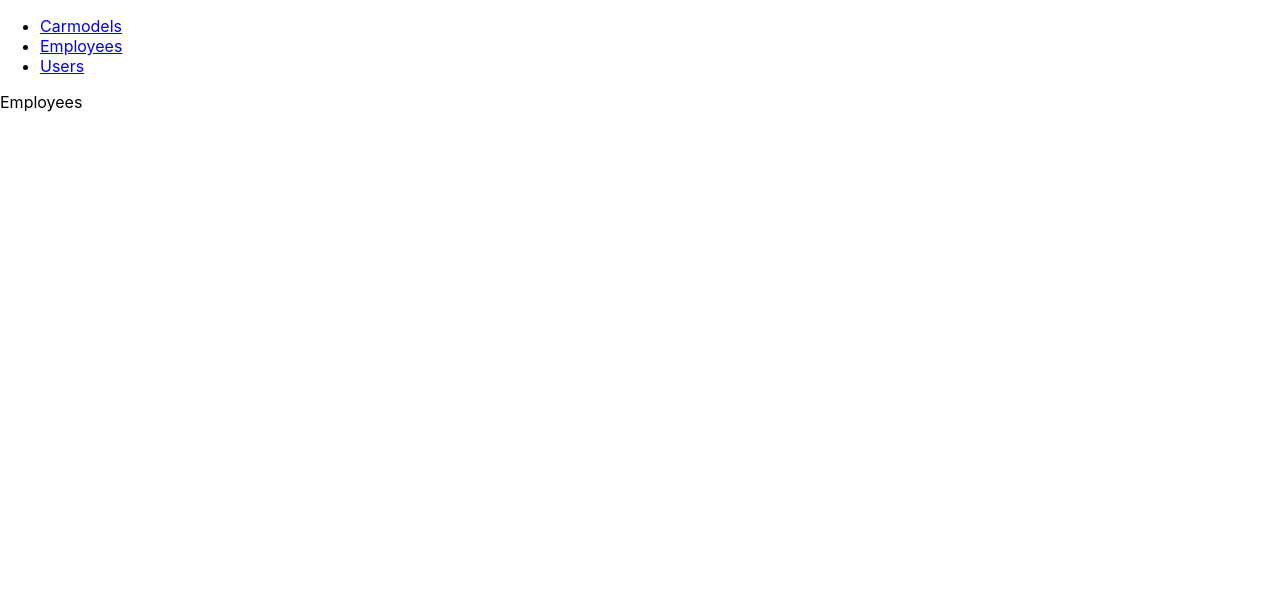
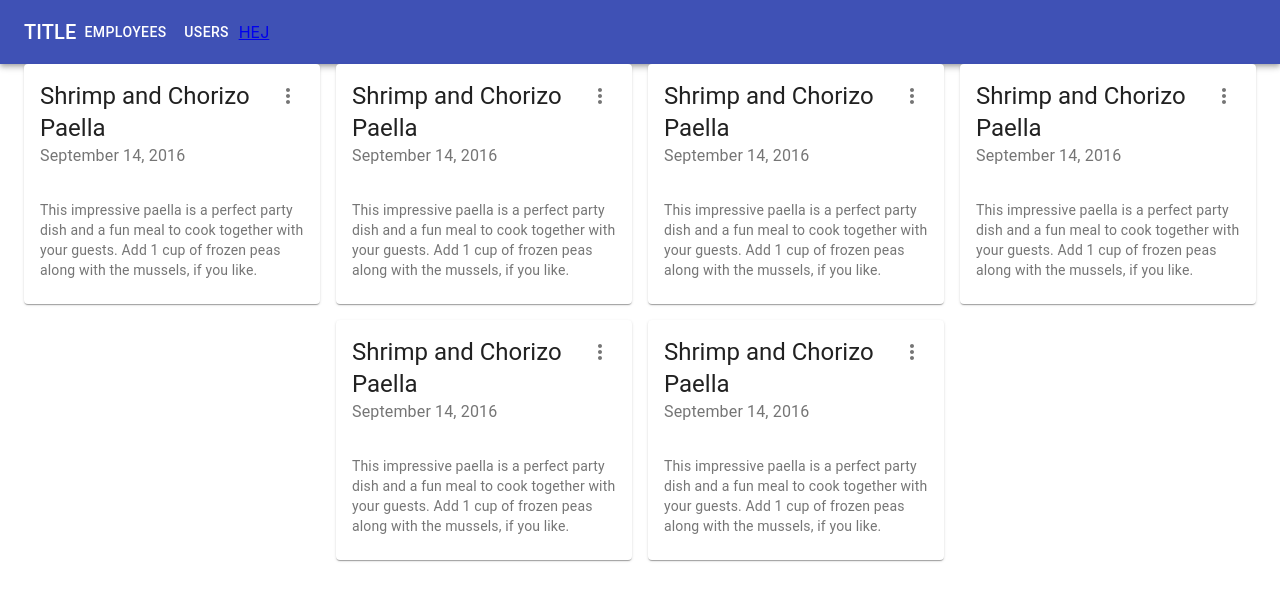
Before and after one commit to jFrisks/cardealer-fullstack, a React (Create React App) app: page /employees in a window 1280 px wide. Shown: the top 600 px of the page. Built offline with nearby package versions, Linux system fonts and the light colour scheme.

Commit message:
Added first draft for employee view. Not working title.

```diff
--- a/package.json
+++ b/package.json
@@ -3,6 +3,8 @@
   "version": "0.1.0",
   "private": true,
   "dependencies": {
+    "@material-ui/core": "^4.4.2",
+    "@material-ui/icons": "^4.4.1",
     "react": "^16.9.0",
     "react-dom": "^16.9.0",
     "react-router-dom": "^5.0.1",
--- a/src/App.js
+++ b/src/App.js
@@ -13,7 +13,7 @@ import './App.css';
 function App() {
 	return (
 		<Router>
-			<Navbar />
+			<Navbar title="TITLE"/>
 			<Route path="/" exact component={CarmodelsPage}/>
 			<Route path="/employees" component={EmployeesPage}/>
 			<Route path="/user" component={UserPage}/>
--- /dev/null
+++ b/src/components/EmployeeCard.jsx
@@ -0,0 +1,46 @@
+import React from 'react'
+import { Card, CardHeader, CardContent, IconButton, Typography, Menu, MenuItem } from '@material-ui/core'
+import MoreVertIcon from '@material-ui/icons/MoreVert';
+
+function EmployeeCard(props) {
+    const [anchorEl, setAnchorEl] = React.useState(null);
+
+    function handleMoreClick(event) {
+        setAnchorEl(event.currentTarget);
+    }
+    function handleMenuClose() {
+        setAnchorEl(null);
+    }
+
+    return (
+        <Card>
+            <CardHeader
+                action={
+                    <IconButton aria-label="settings">
+                        <MoreVertIcon onClick={handleMoreClick}/>
+                        <Menu
+                            id="simple-menu"
+                            anchorEl={anchorEl}
+                            keepMounted
+                            open={Boolean(anchorEl)}
+                            onClose={handleMenuClose}
+                        >
+                            <MenuItem onClick={handleMenuClose}>Edit</MenuItem>
+                            <MenuItem onClick={handleMenuClose}>Delete</MenuItem>
+                        </Menu>
+                    </IconButton>
+                }
+                title="Shrimp and Chorizo Paella"
+                subheader="September 14, 2016"
+            />
+            <CardContent>
+                <Typography variant="body2" color="textSecondary" component="p">
+                    This impressive paella is a perfect party dish and a fun meal to cook together with your
+                    guests. Add 1 cup of frozen peas along with the mussels, if you like.
+                </Typography>
+            </CardContent>
+        </Card>
+    )
+}
+
+export default EmployeeCard;
--- a/src/components/Navbar.jsx
+++ b/src/components/Navbar.jsx
@@ -1,23 +1,24 @@
 import React from 'react'
+import {Link} from 'react-router-dom'
 
-import {Link} from 'react-router-dom'
+import AppBar from '@material-ui/core/AppBar';
+import Toolbar from '@material-ui/core/Toolbar';
+import Button from '@material-ui/core/Button';
+import { Typography } from '@material-ui/core';
 
 class Navbar extends React.Component{
     render(){
         return (
-            <nav>
-                <ul>
-                    <li>
-                    <Link to="/">Carmodels</Link>
-                    </li>
-                    <li>
-                    <Link to="/employees/">Employees</Link>
-                    </li>
-                    <li>
-                    <Link to="/user/">Users</Link>
-                    </li>
-                </ul>
-            </nav>
+            <AppBar position="static">
+                <Toolbar>
+                    <Typography variant="h6">
+                        {this.props.title}
+                    </Typography>
+                    <Button color="inherit" Component={Link} to="/employees/" >Employees</Button>
+                    <Button color="inherit" Component={Link} to="/user/">Users</Button>
+                    <Link to="/employees/" Component={Button}>HEJ</Link>
+                </Toolbar>
+            </AppBar>
         )
     }
 }
--- a/src/views/EmployeesPage.jsx
+++ b/src/views/EmployeesPage.jsx
@@ -1,9 +1,23 @@
 import React from 'react'
+import EmployeeCard from '../components/EmployeeCard'
+import { Grid, Container } from '@material-ui/core'
 
 function EmployeesPage(props) {
     return (
         <div>
-            Employees
+            <Container>
+                <Grid
+                    container
+                    spacing={2}
+                    justify="center"
+                >
+                    {[1, 2, 3, 4, 5, 6].map(() => (
+                        <Grid item xs={3}>
+                            <EmployeeCard />
+                        </Grid>
+                    ))}
+                </Grid>
+            </Container>
         </div>
     )
 }
```
Also changed, not shown: 1 other file (tests, documents, lock files or other folders).
